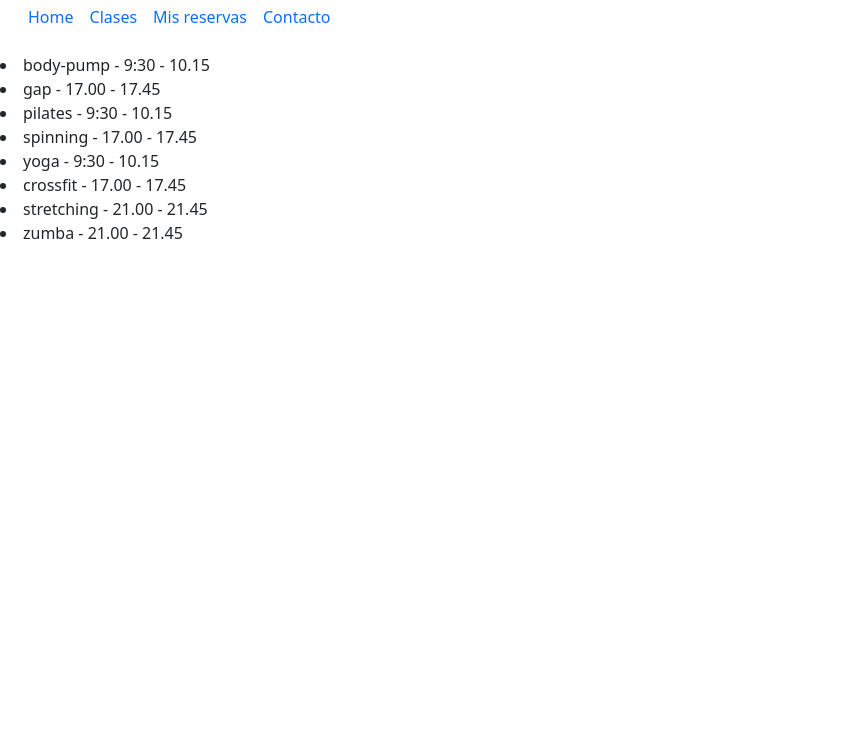
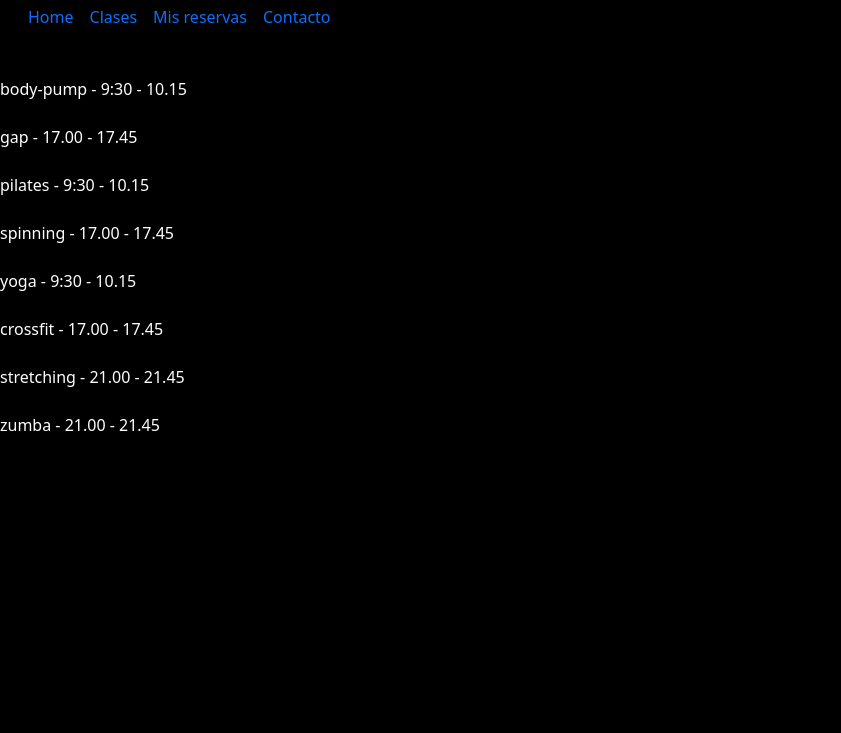
Before and after one commit to luarchubi/js, a plain HTML site: page entrega3/clases.html in a window 1280 px wide. Shown: the part 67-800 px from the top of the page, without its empty margins (0-841 px from the left). Drawn offline with nearby package versions, Linux system fonts and the light colour scheme.

Commit message:
show classes

```diff
--- a/entrega3/entrega3.js
+++ b/entrega3/entrega3.js
@@ -1,3 +1,4 @@
+// let parrafo = "";
 // let boton = document.getElementById("reservar");
 // boton.addEventListener("click", bookClass);
 
@@ -30,15 +31,23 @@
 //   }
 // }
 
+// const bookings = document.getElementById("cart");
+// bookings.addEventListener("click", listarReservas);
+// function listarReservas() {
+//   const asd1 = document.getElementById("booking-list");
+//   const asd2 = document.createElement("p");
+//   asd2.innerText = "hola";
+//   asd1.appendChild(asd2);
+// }
+
 const showClases = () => {
-  const contenedr = document.getElementById("programacion");
+  const contenedor = document.getElementById("programacion");
   clases.forEach((elemento) => {
     let div = document.createElement("div");
-    div.innerHTML = `
-    <li>
-           ${elemento.clase} - ${elemento.horario}
-    </li>`;
-    contenedr.appendChild(div);
+    div.innerText = `
+              ${elemento.clase} - ${elemento.horario}
+       `;
+    contenedor.appendChild(div);
   });
 };
 showClases();
--- a/entrega3/style.css
+++ b/entrega3/style.css
@@ -4,7 +4,7 @@
 }
 
 body {
-  background-color: white;
+  background-color: black;
 }
 img {
   height: auto;
@@ -22,6 +22,9 @@ h1 {
   flex-direction: row;
 }
 
+li {
+  color: blue;
+}
 .nuevo-li {
   color: green;
 }
@@ -38,3 +41,7 @@ a {
   display: flex;
   text-align: center;
 }
+
+#programacion {
+  color: white;
+}
```
Also changed, not shown: entrega3/index.html (+2 -3 lines).
